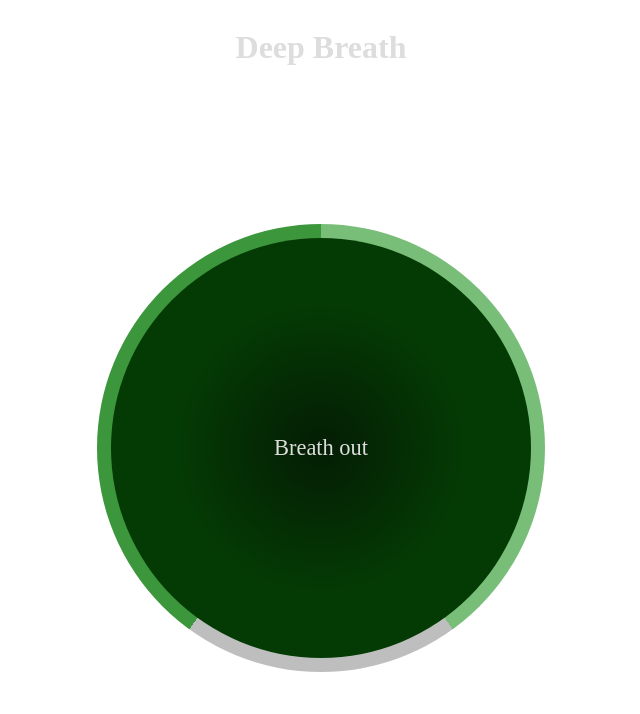
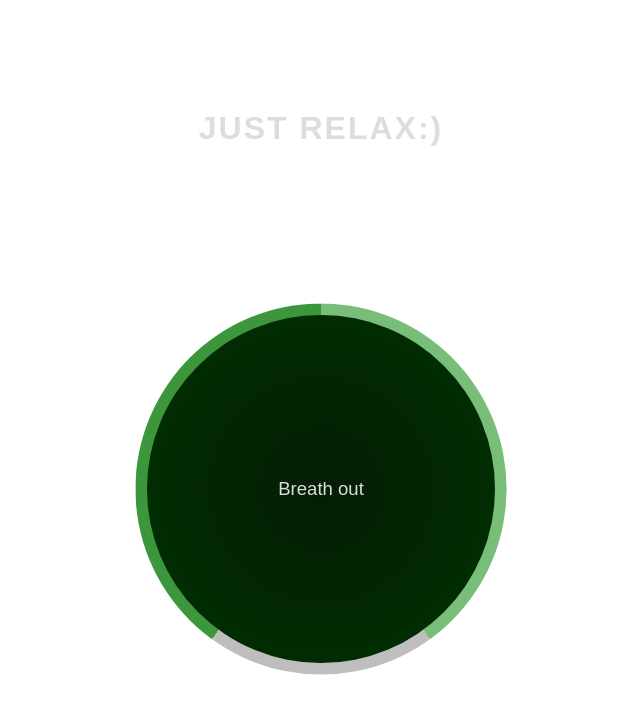
Before and after one commit to PiotrKrzaczkowski/DeepBreathApp, a plain HTML site: page index.html in a window 1280 px wide. Shown: the whole page, without its empty margins (319-959 px from the left). Drawn offline with Linux system fonts and the light colour scheme; a web font is replaced by a local one.

Commit message:
minor css changes

```diff
--- a/index.html
+++ b/index.html
@@ -7,7 +7,7 @@
     <link rel="stylesheet" href="./style.css" />
   </head>
   <body>
-    <h1>Deep Breath</h1>
+    <h1>just relax:)</h1>
 
     <div class="container">
       <div class="circle"></div>
--- a/style.css
+++ b/style.css
@@ -1,3 +1,4 @@
+@import url('href="https://fonts.googleapis.com/css2?family=Poppins&display=swap" rel="stylesheet"');
 body {
   height: 100vh;
   background-image: url(./relaxer.jpg);
@@ -8,6 +9,7 @@ body {
   align-items: center;
   overflow: hidden;
   box-sizing: border-box;
+  font-family: "Poppins", sans-serif;
 }
 
 .container {
@@ -21,12 +23,19 @@ body {
   z-index: 2;
   transform: scale(1);
 }
+h1 {
+  margin-top: 100px;
+  text-align: center;
+  letter-spacing: 2px;
+  line-height: 2.5rem;
+  text-transform: uppercase;
+}
 
 .circle {
   background: radial-gradient(
     circle,
     rgba(4, 29, 4, 1) 0%,
-    rgba(4, 59, 4, 1) 50%
+    rgba(0, 50, 0, 1) 100%
   );
   height: 100%;
   width: 100%;
@@ -87,12 +96,12 @@ body {
     transform: scale(1);
   }
   100% {
-    transform: scale(1.5);
+    transform: scale(1.2);
   }
 }
 @keyframes shrink {
   0% {
-    transform: scale(1.5);
+    transform: scale(1.2);
   }
   100% {
     transform: scale(1);
```
